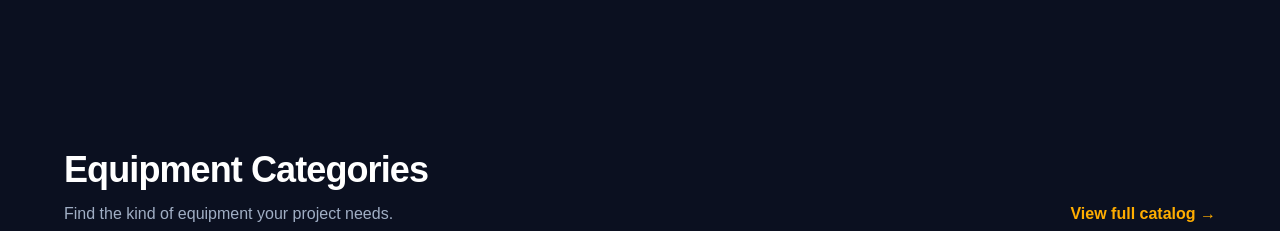
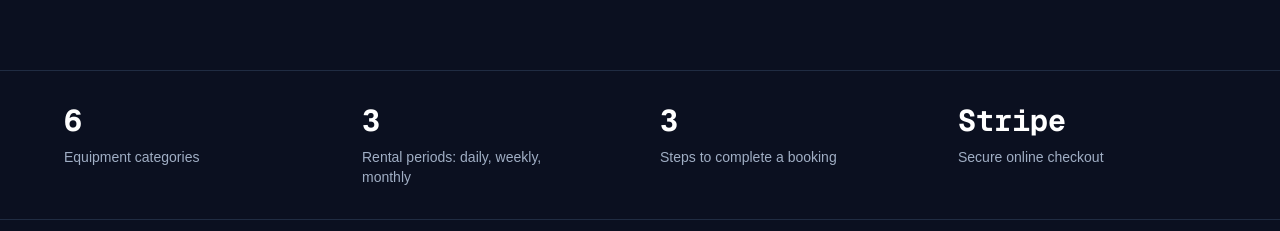
Before and after one commit to codewithjakaria/geargrid-client, a Next.js app: page / in a window 1280 px wide. Shown: the part 721-952 px from the top of the page. Built offline with nearby package versions, Linux system fonts and the light colour scheme; no server answers.

Commit message:
add homepage highlight

```diff
--- a/app/page.tsx
+++ b/app/page.tsx
@@ -6,6 +6,7 @@ import { EquipmentCategoriesSection } from '@/components/equipment-categories';
 import { HowItWorksSection } from '@/components/how-it-works';
 import { WhyGearGridSection } from '@/components/why-geargrid';
 import { CustomerReviewsSection } from '@/components/customer-reviews';
+import { HomeHighlightsSection } from '@/components/home-highlights';
 
 export default function HomePage() {
   return (
@@ -55,6 +56,7 @@ export default function HomePage() {
           </div>
         </Reveal>
       </section>
+      <HomeHighlightsSection />
       <EquipmentCategoriesSection />
       <FeaturedEquipmentSection />
       <HowItWorksSection />
--- /dev/null
+++ b/components/home-highlights.tsx
@@ -0,0 +1,29 @@
+import { Reveal } from '@/components/reveal';
+
+const highlights = [
+  { value: '6', label: 'Equipment categories' },
+  { value: '3', label: 'Rental periods: daily, weekly, monthly' },
+  { value: '3', label: 'Steps to complete a booking' },
+  { value: 'Stripe', label: 'Secure online checkout' },
+];
+
+export function HomeHighlightsSection() {
+  return (
+    <section className="border-y border-[#202c42] bg-[#0b1020] px-5 py-8 text-white lg:px-16">
+      <div className="mx-auto grid max-w-[1408px] grid-cols-2 gap-6 lg:grid-cols-4 lg:gap-10">
+        {highlights.map((highlight, index) => (
+          <Reveal key={highlight.label} delay={index * 0.08}>
+            <article className="transition-transform duration-300 hover:-translate-y-1">
+              <p className="font-mono text-2xl font-bold text-white sm:text-3xl">
+                {highlight.value}
+              </p>
+              <p className="mt-2 max-w-52 text-xs leading-5 text-[#a0aec4] sm:text-sm">
+                {highlight.label}
+              </p>
+            </article>
+          </Reveal>
+        ))}
+      </div>
+    </section>
+  );
+}
```
